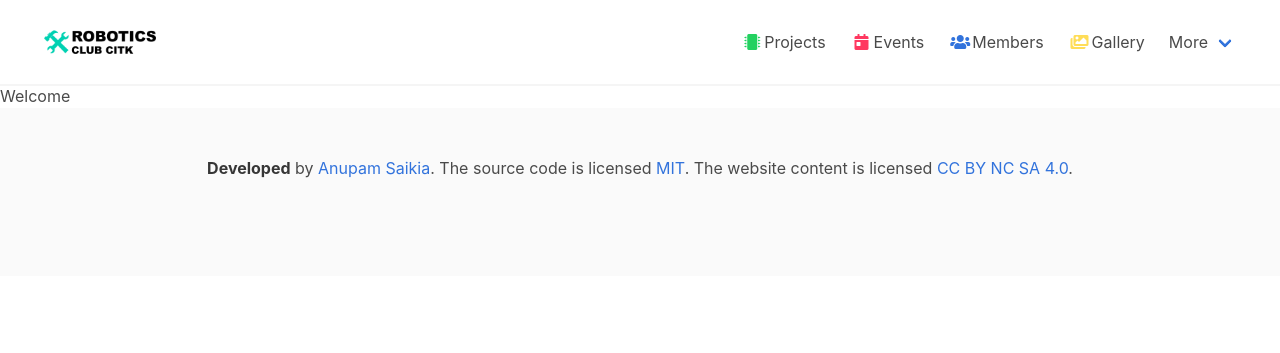
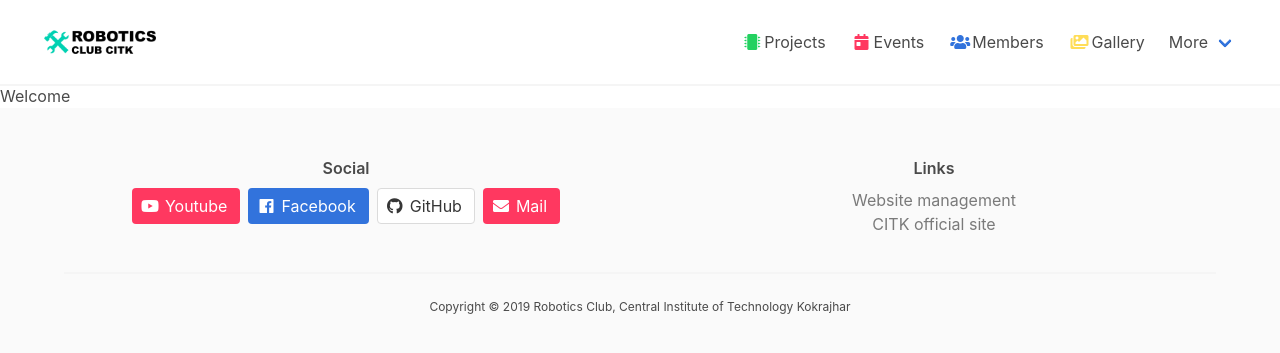
Before and after one commit to robotics-club-citk/robotics-club-citk.github.io, a Jekyll site: the page built from index.html, in a window 1280 px wide. Shown: the top 353 px of the page. Built offline with Jekyll 4.4.1, drawn with Linux system fonts in a browser that asks for light colours.

Commit message:
updated footer

```diff
--- a/_includes/footer.html
+++ b/_includes/footer.html
@@ -1,10 +1,53 @@
 <!--Footer-->
 <footer class="footer">
-  <div class="content has-text-centered">
-    <p>
-      <strong>Developed</strong> by <a href="https://github.com/anupamsaikia">Anupam Saikia</a>. The source code is licensed
-      <a href="http://opensource.org/licenses/mit-license.php">MIT</a>. The website content
-      is licensed <a href="http://creativecommons.org/licenses/by-nc-sa/4.0/">CC BY NC SA 4.0</a>.
-    </p>
+
+  <div class="container has-text-centered">
+
+    <div class="columns is-multiline">
+
+      <div class="column is-half">
+        <p class="has-text-weight-semibold" style="margin-bottom: 8px">Social</p>
+        <div class="buttons is-centered">
+          <a class="button is-danger" href="https://youtube.com/channel/UCo7ZitSCcgWNEsQVVzBx41g">
+            <span class="icon">
+              <i class="fab fa-youtube"></i>
+            </span>
+            <span>Youtube</span>
+          </a>
+          <a class="button is-link" href="https://facebook.com/themoderngeeks">
+            <span class="icon">
+              <i class="fab fa-facebook"></i>
+            </span>
+            <span>Facebook</span>
+          </a>
+          <a class="button" href="https://github.com/robotics-club-citk">
+            <span class="icon">
+              <i class="fab fa-github"></i>
+            </span>
+            <span>GitHub</span>
+          </a>
+          <a class="button is-danger" href="mailto:roboticsclub@cit.ac.in">
+            <span class="icon">
+              <i class="fa fa-envelope"></i>
+            </span>
+            <span>Mail</span>
+          </a>
+        </div>
+      </div>
+
+      <div class="column is-half">
+        <p class="has-text-weight-semibold" style="margin-bottom: 8px">Links</p>
+        <p class="">
+          <a href="#" class="has-text-grey">Website management</a>
+        </p>
+        <p class="">
+          <a href="https://cit.ac.in" class="has-text-grey">CITK official site</a>
+        </p>
+      </div>
+
+    </div>
+
+    <hr>
+    <p class="is-size-7">Copyright © 2019 Robotics Club, Central Institute of Technology Kokrajhar</p>
   </div>
 </footer>
```
